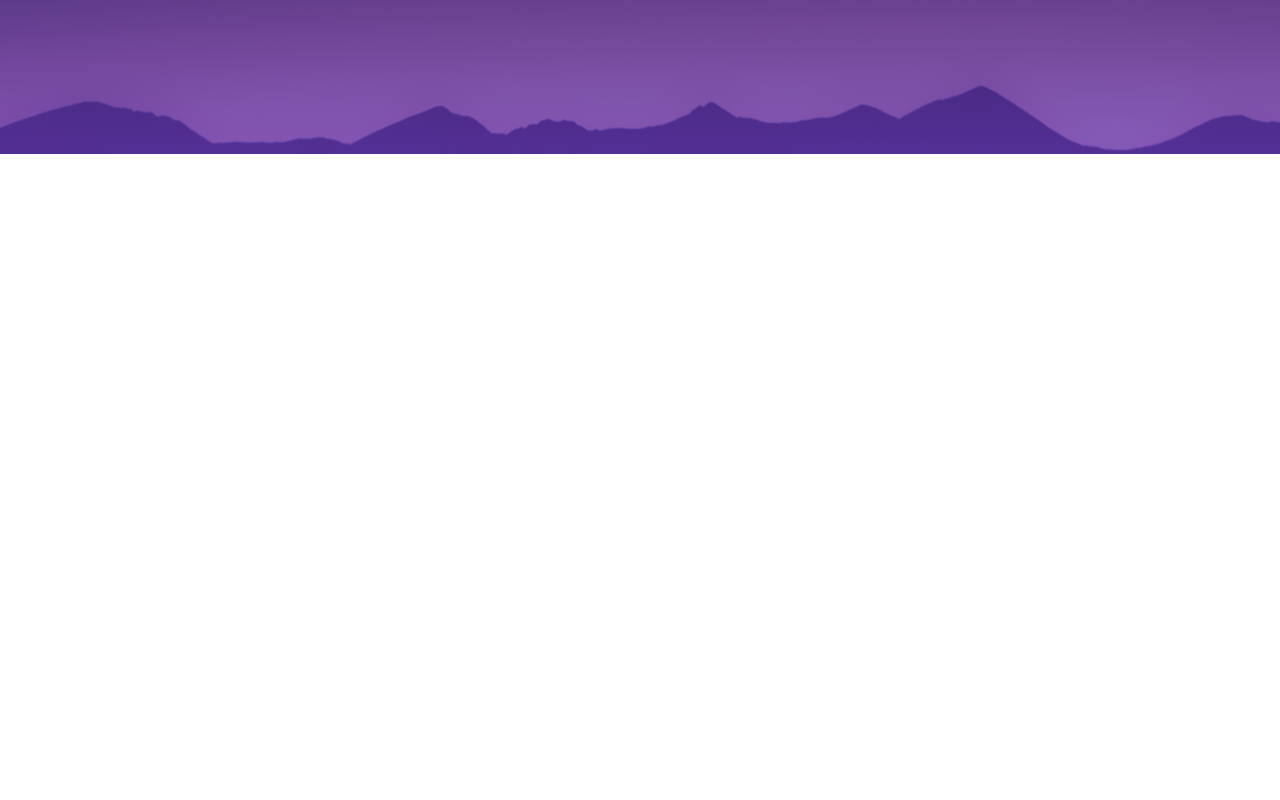
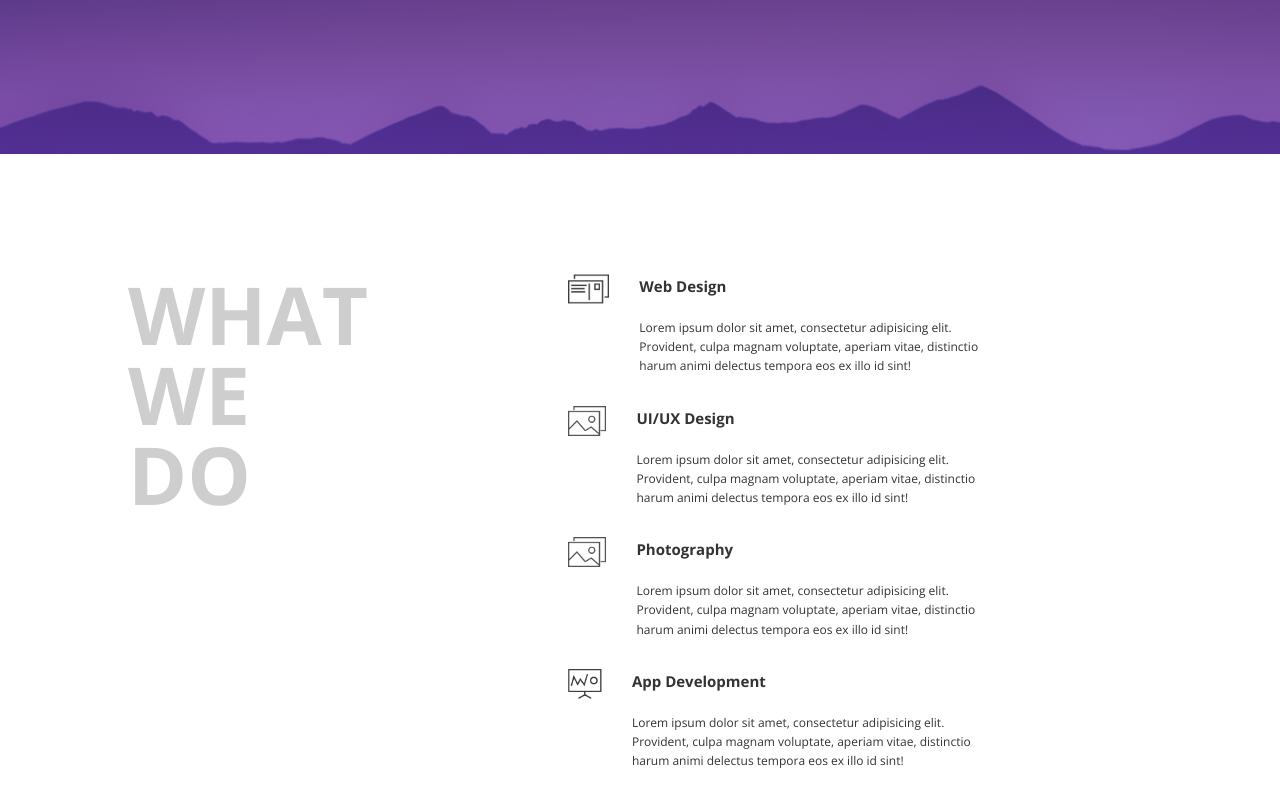
Before and after one commit to sendistephen/agency-landing-page, a website: page index.html in a window 1280 px wide. Shown: the part 486-1286 px from the top of the page. Before the commit the page ends 800 px from the top, so only its background shows below. Drawn offline with nearby package versions, Linux system fonts and the light colour scheme.

Commit message:
Add service page

```diff
--- a/index.html
+++ b/index.html
@@ -5,7 +5,10 @@
 		<meta name="viewport" content="width=device-width, initial-scale=1.0" />
 		<meta http-equiv="X-UA-Compatible" content="ie=edge" />
 		<link rel="stylesheet" href="./css/styles.css" />
-		<link href="https://fonts.googleapis.com/css?family=Open+Sans:300,400,700&display=swap" rel="stylesheet">
+		<link
+			href="https://fonts.googleapis.com/css?family=Open+Sans:300,400,700&display=swap"
+			rel="stylesheet"
+		/>
 		<title>Amazing</title>
 	</head>
 	<body>
@@ -46,5 +49,64 @@
 				</div>
 			</div>
 		</section>
+		<section class="services mt">
+			<div class="container">
+				<div class="services-wrapper">
+					<div class="services__header">
+						<h1>
+							What <br />
+							we <br />
+							do
+						</h1>
+					</div>
+					<div class="services__category">
+						<div class="services__category-item">
+							<img src="images/icon-1.png" alt="" />
+							<div class="services__category-content">
+								<h3 class="mb heading-4">Web Design</h3>
+								<p>
+									Lorem ipsum dolor sit amet, consectetur adipisicing elit.
+									Provident, culpa magnam voluptate, aperiam vitae, distinctio
+									harum animi delectus tempora eos ex illo id sint!
+								</p>
+							</div>
+						</div>
+						<div class="services__category-item">
+							<img src="images/icon-2.png" alt="" />
+							<div class="services__category-content">
+								<h3 class="mb heading-4">UI/UX Design</h3>
+								<p>
+									Lorem ipsum dolor sit amet, consectetur adipisicing elit.
+									Provident, culpa magnam voluptate, aperiam vitae, distinctio
+									harum animi delectus tempora eos ex illo id sint!
+								</p>
+							</div>
+						</div>
+						<div class="services__category-item">
+							<img src="images/icon-3.png" alt="" />
+							<div class="services__category-content">
+								<h3 class="mb heading-4">Photography</h3>
+								<p>
+									Lorem ipsum dolor sit amet, consectetur adipisicing elit.
+									Provident, culpa magnam voluptate, aperiam vitae, distinctio
+									harum animi delectus tempora eos ex illo id sint!
+								</p>
+							</div>
+						</div>
+						<div class="services__category-item">
+							<img src="images/icon-4.png" alt="" />
+							<div class="services__category-content">
+								<h3 class="mb heading-4">App Development</h3>
+								<p>
+									Lorem ipsum dolor sit amet, consectetur adipisicing elit.
+									Provident, culpa magnam voluptate, aperiam vitae, distinctio
+									harum animi delectus tempora eos ex illo id sint!
+								</p>
+							</div>
+						</div>
+					</div>
+				</div>
+			</div>
+		</section>
 	</body>
 </html>
--- a/sass/_services.scss
+++ b/sass/_services.scss
@@ -0,0 +1,40 @@
+.services {
+	.services-wrapper {
+		display: flex;
+		justify-content: space-between;
+	}
+	&__header {
+		margin-right: 20rem;
+
+		h1 {
+			font-size: 8rem;
+			line-height: 1;
+			text-transform: uppercase;
+			color: $color-tertiary;
+		}
+	}
+
+	&__category {
+		&-item {
+			display: flex;
+			justify-content: space-between;
+			margin-bottom: 3rem;
+
+			img {
+				height: 3rem;
+			}
+		}
+		&-content {
+			cursor: pointer;
+			margin-left: 3rem;
+
+			p {
+				width: 70%;
+				font-size: 1.2rem;
+			}
+			.heading-4:hover {
+				color: $color-primary-2;
+			}
+		}
+	}
+}
--- a/sass/_typography.scss
+++ b/sass/_typography.scss
@@ -10,3 +10,13 @@
     color: $color-tertiary;
 	font-weight: 300;
 }
+.heading-4{
+    font-size: 1.5rem;
+    color: $color-secondary-dark;
+}
+.mt{
+    margin-top: 12rem;
+}
+.mb{
+    margin-bottom: 2rem;
+}
```
Also changed, not shown: css/styles.css.
